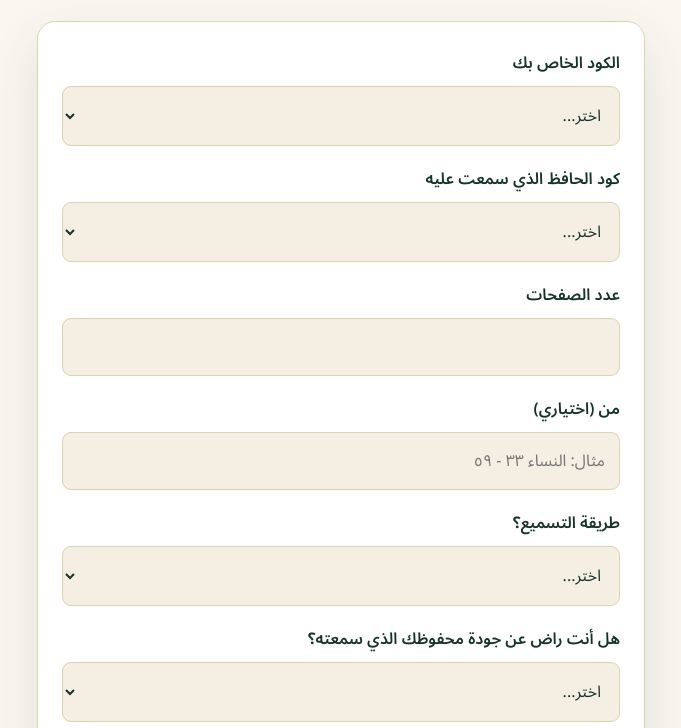
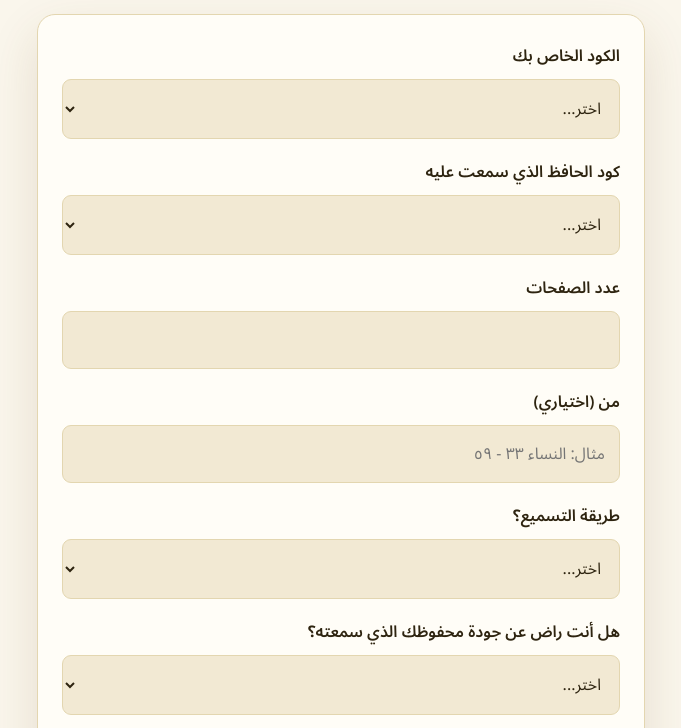
Before and after one commit to abolmagd/taahud, a website: page index.html in a window 1280 px wide. Shown: the part 129-857 px from the top of the page, without its empty margins (299-980 px from the left). Drawn offline with nearby package versions, Linux system fonts and the light colour scheme; no server answers.

Commit message:
Drop teal/green from the palette in favor of ivory + bronze-gold
Replaces the teal-based brand color with a warm ivory/off-white
background and a bronze-gold text/accent family throughout (no
green anywhere except a muted success-toast tone). Switches the
heading font from Noto Kufi Arabic to Noto Naskh Arabic for a more
traditional, elegant feel closer to Quranic calligraphy. Re-verified
WCAG AA contrast on all text/background pairs in both themes
(darkened --muted from #8a7a55 to #756642 to clear 4.5:1).

```diff
--- a/styles.css
+++ b/styles.css
@@ -1,57 +1,57 @@
 /* ═══════════════════════════════════════════════════════════════
    تعاهُد — shared design tokens and base components
-   Brand identity: deep pine teal + warm mustard gold on a warm
-   cream surface (from the تعاهُد mark: mosque arch, crescent,
-   open Quran, crossed swords). Light theme is the primary/default
-   identity; a dark variant is provided for prefers-color-scheme.
+   Brand identity: warm ivory/off-white with a bronze-gold accent
+   family (from the تعاهُد mark's open-Quran gold) — no green/teal.
+   Light theme is the primary/default identity; a dark variant is
+   provided for prefers-color-scheme.
    ═══════════════════════════════════════════════════════════════ */
 
-@import url("https://fonts.googleapis.com/css2?family=Noto+Kufi+Arabic:wght@400;600;700;800&family=Noto+Sans+Arabic:wght@400;500;600;700&display=swap");
+@import url("https://fonts.googleapis.com/css2?family=Noto+Naskh+Arabic:wght@400;500;600;700&family=Noto+Sans+Arabic:wght@400;500;600;700&display=swap");
 
 :root {
-  --bg: #faf7f0;
-  --surface: #ffffff;
-  --surface-soft: #f4efe2;
-  --surface-strong: #ece3cd;
-  --text: #16332c;
-  --muted: #5c6f68;
-  --line: #ded2b3;
-  --brand: #143d36;
-  --brand-strong: #0d2b26;
+  --bg: #faf6ec;
+  --surface: #fffdf7;
+  --surface-soft: #f2e9d3;
+  --surface-strong: #e8dbb8;
+  --text: #2e2410;
+  --muted: #756642;
+  --line: #e3d6b0;
+  --brand: #6b4a1c;
+  --brand-strong: #4a3110;
   --accent: #b8863a;
   --accent-strong: #8c6423;
-  --on-accent: #221604;
-  --success: #1c7256;
+  --on-accent: #241a08;
+  --success: #5b7c4b;
   --danger: #a73434;
   --warning: #9b650e;
   --radius-lg: 18px;
   --radius-md: 12px;
   --radius-sm: 9px;
-  --shadow: 0 20px 50px rgba(20, 61, 54, 0.12);
+  --shadow: 0 20px 50px rgba(107, 74, 28, 0.14);
   --focus-ring: 0 0 0 3px rgba(184, 134, 58, 0.45);
-  --font-heading: "Noto Kufi Arabic", "Noto Sans Arabic", ui-sans-serif, system-ui, sans-serif;
-  --font-sans: "Noto Sans Arabic", "Noto Kufi Arabic", ui-sans-serif, system-ui,
+  --font-heading: "Noto Naskh Arabic", "Noto Sans Arabic", ui-sans-serif, system-ui, serif;
+  --font-sans: "Noto Sans Arabic", "Noto Naskh Arabic", ui-sans-serif, system-ui,
     -apple-system, BlinkMacSystemFont, "Segoe UI", sans-serif;
 }
 
 @media (prefers-color-scheme: dark) {
   :root {
-    --bg: #0a1512;
-    --surface: #10211c;
-    --surface-soft: #152a23;
-    --surface-strong: #1c352c;
-    --text: #f2efe2;
-    --muted: #9db3ab;
-    --line: #294238;
-    --brand: #cfe4dc;
-    --brand-strong: #eef7f2;
+    --bg: #1a140a;
+    --surface: #241c0f;
+    --surface-soft: #2e2412;
+    --surface-strong: #3a2e18;
+    --text: #f5eedd;
+    --muted: #b8a67e;
+    --line: #4a3c22;
+    --brand: #e0b567;
+    --brand-strong: #f0cf8f;
     --accent: #d9a957;
     --accent-strong: #f0c87a;
     --on-accent: #22160a;
-    --success: #3fbd8c;
+    --success: #8fbf7a;
     --danger: #e8767a;
     --warning: #e0a83e;
-    --shadow: 0 24px 60px rgba(0, 0, 0, 0.55);
+    --shadow: 0 24px 60px rgba(0, 0, 0, 0.6);
     --focus-ring: 0 0 0 3px rgba(217, 169, 87, 0.5);
   }
 }
```
